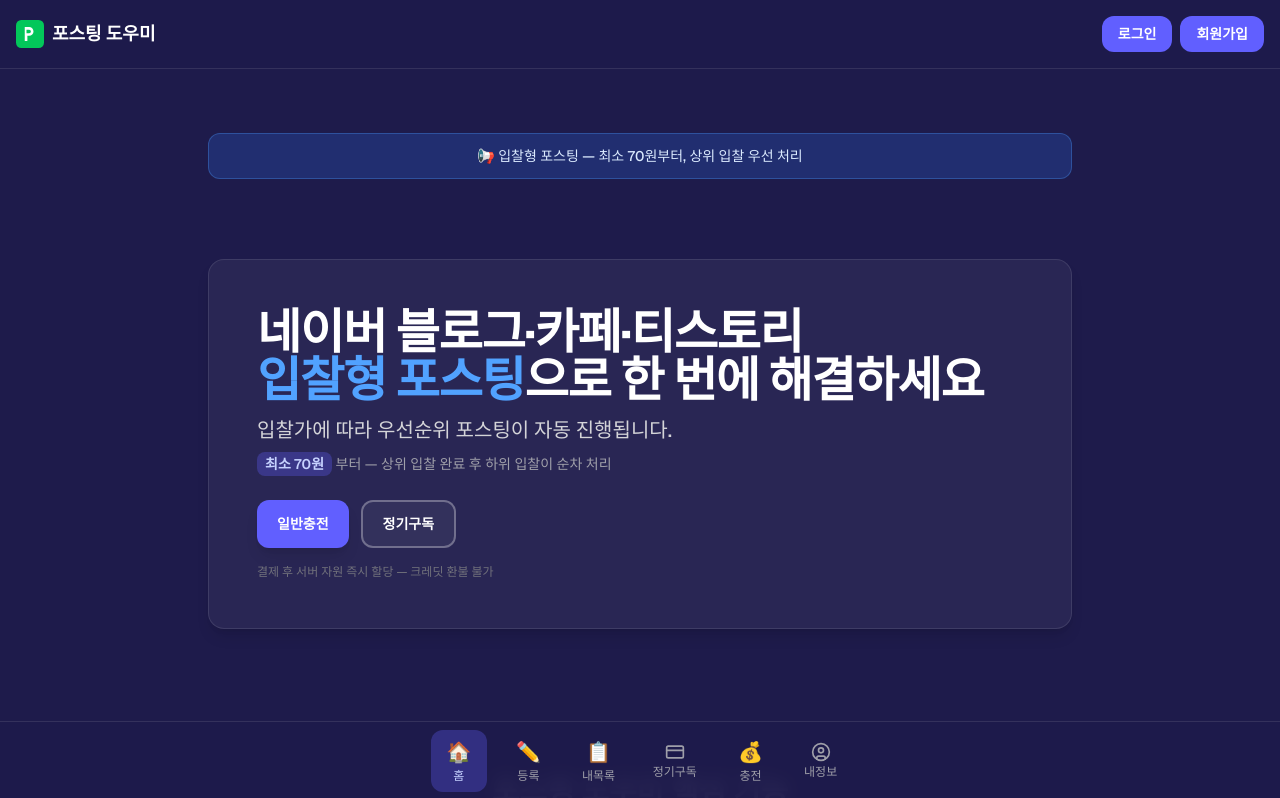
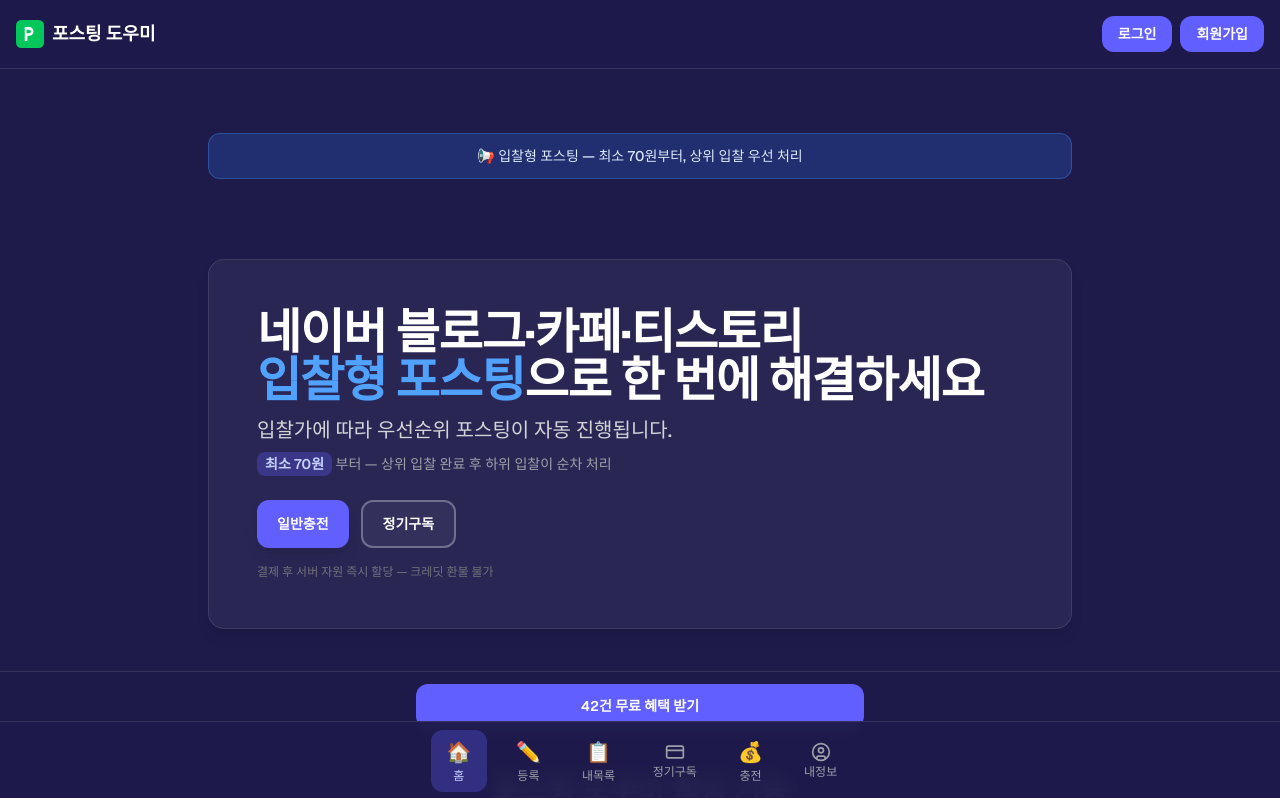
Before and after one commit to chochoonwon-cupang/posting-sass, a Next.js app: page /dashboard in a window 1280 px wide. Shown: the top 798 px of the page. Built offline with nearby package versions, Linux system fonts and the light colour scheme; no server answers.

Commit message:
Move dashboard summary to settings, rename settings to my info, redesign dashboard intro

```diff
--- a/app/layout.tsx
+++ b/app/layout.tsx
@@ -1,6 +1,7 @@
 import type { Metadata, Viewport } from "next";
 import Script from "next/script";
 import { Geist, Geist_Mono } from "next/font/google";
+import { FloatingBanner } from "@/components/layout/FloatingBanner";
 import "./globals.css";
 
 const geistSans = Geist({
@@ -40,6 +41,7 @@
           strategy="afterInteractive"
         />
         {children}
+        <FloatingBanner />
       </body>
     </html>
   );
--- a/app/login/page.tsx
+++ b/app/login/page.tsx
@@ -34,7 +34,7 @@
   };
 
   return (
-    <div className="mx-auto max-w-md px-4 py-20">
+    <div className="mx-auto max-w-md px-4 py-20 pb-28">
       <div className="rounded-2xl border border-white/10 bg-white p-6 shadow-lg">
         <h1 className="mb-6 text-2xl font-bold text-zinc-900">로그인</h1>
 
--- a/app/signup/page.tsx
+++ b/app/signup/page.tsx
@@ -41,7 +41,7 @@
   };
 
   return (
-    <div className="mx-auto max-w-md px-4 py-20">
+    <div className="mx-auto max-w-md px-4 py-20 pb-28">
       <div className="rounded-2xl border border-white/10 bg-white p-6 shadow-lg">
         <h1 className="mb-6 text-2xl font-bold text-zinc-900">회원가입</h1>
 
--- /dev/null
+++ b/components/layout/FloatingBanner.tsx
@@ -0,0 +1,28 @@
+"use client";
+
+import Link from "next/link";
+import { usePathname } from "next/navigation";
+
+const PAGES_WITH_BOTTOM_NAV = ["/dashboard", "/new", "/my", "/subscribe", "/charge", "/settings"];
+
+export function FloatingBanner() {
+  const pathname = usePathname();
+  const hasBottomNav = PAGES_WITH_BOTTOM_NAV.some((p) => pathname.startsWith(p));
+
+  return (
+    <div
+      className="fixed left-0 right-0 z-40 border-t border-white/10 bg-[#1e1b4b]/98 px-4 py-3 backdrop-blur-sm"
+      style={{ bottom: hasBottomNav ? 60 : 0 }}
+    >
+      <div className="mx-auto max-w-md">
+        <Link
+          href="/signup"
+          prefetch={false}
+          className="block w-full rounded-xl bg-indigo-500 py-3 text-center text-sm font-semibold text-white transition-colors hover:bg-indigo-600"
+        >
+          42건 무료 혜택 받기
+        </Link>
+      </div>
+    </div>
+  );
+}
--- a/components/layout/MobileShell.tsx
+++ b/components/layout/MobileShell.tsx
@@ -37,7 +37,7 @@
       </header>
 
       <main
-        className={`mx-auto w-full flex-1 px-4 pb-24 pt-4 ${wide ? "max-w-4xl" : "max-w-md"}`}
+        className={`mx-auto w-full flex-1 px-4 pb-32 pt-4 ${wide ? "max-w-4xl" : "max-w-md"}`}
       >
         {children}
       </main>
```
